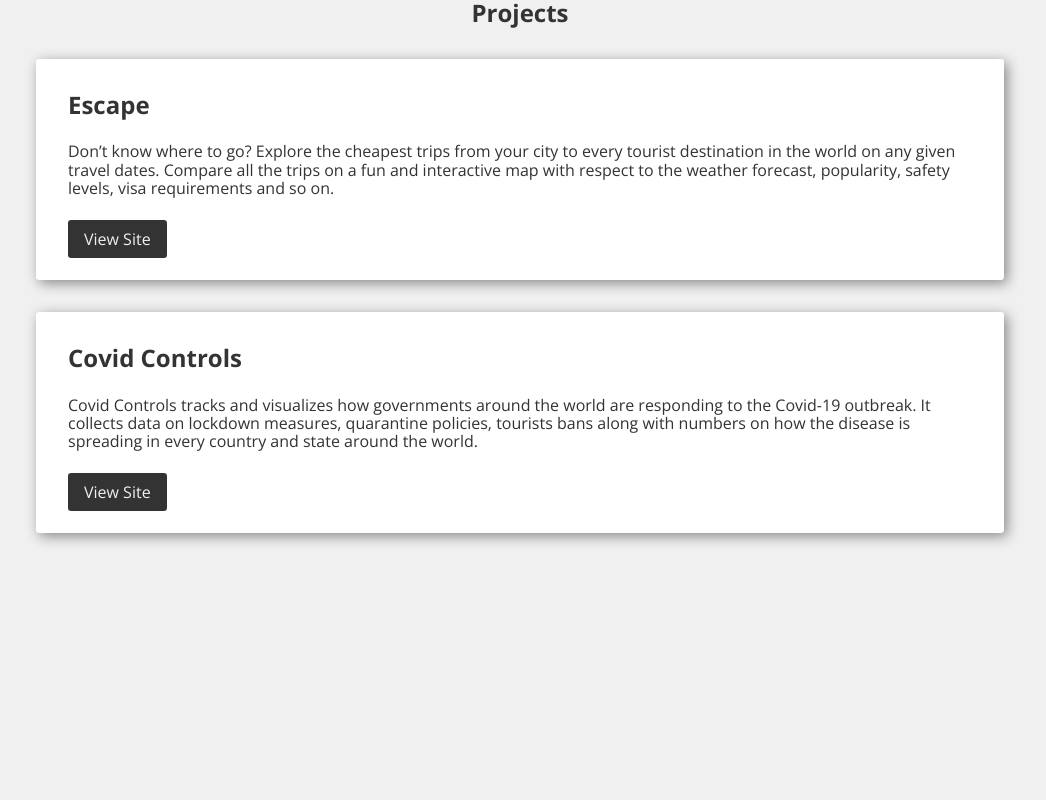
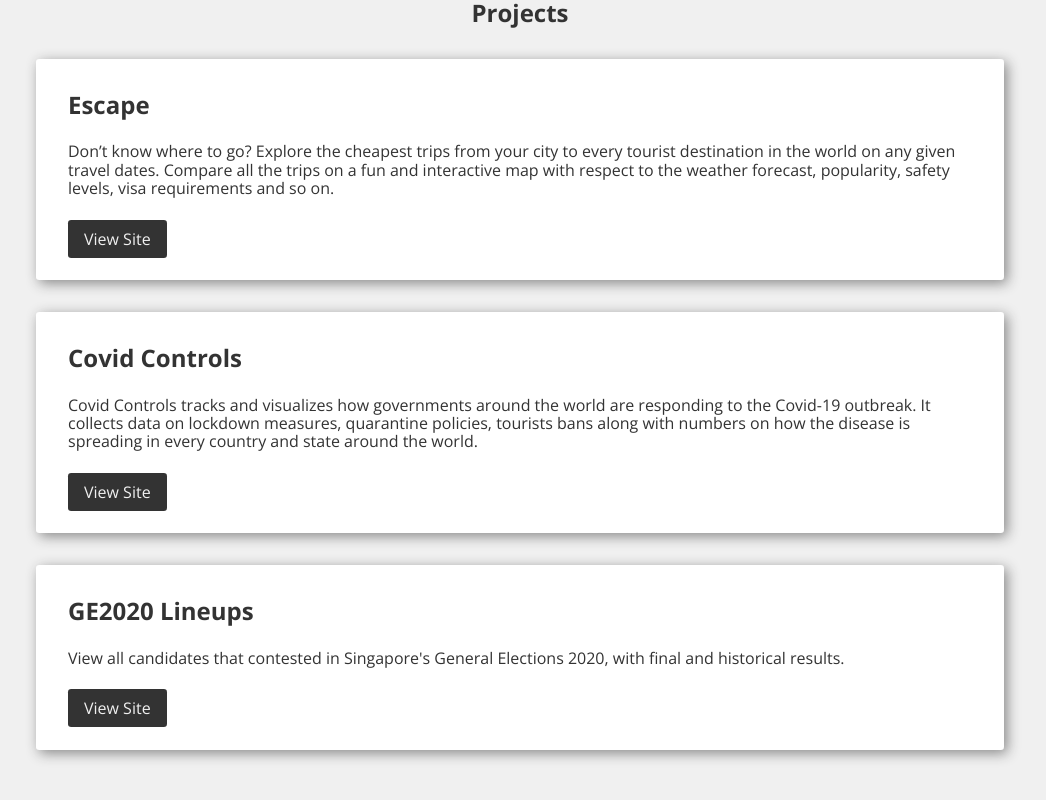
Before and after one commit to gpng/gpng.github.io, a Next.js app: page / in a window 1280 px wide. Shown: the part 659-1459 px from the top of the page, without its empty margins (120-1166 px from the left). Before the commit the page ends 1256 px from the top, so only its background shows below. Built offline with nearby package versions, Linux system fonts and the light colour scheme.

Commit message:
Add ge2020 project

```diff
--- a/components/Projects/Projects.jsx
+++ b/components/Projects/Projects.jsx
@@ -18,6 +18,11 @@ const Projects = () => {
         description="Covid Controls tracks and visualizes how governments around the world are responding to the Covid-19 outbreak. It collects data on lockdown measures, quarantine policies, tourists bans along with numbers on how the disease is spreading in every country and state around the world."
         url="https://covidcontrols.co"
       />
+      <ProjectCard
+        title="GE2020 Lineups"
+        description="View all candidates that contested in Singapore's General Elections 2020, with final and historical results."
+        url="https://ge2020.now.sh"
+      />
       <style jsx>{`
         .projects-root {
           margin-bottom: 4rem;
```
Also changed, not shown: 3 other files (tests, documents, lock files or other folders).
